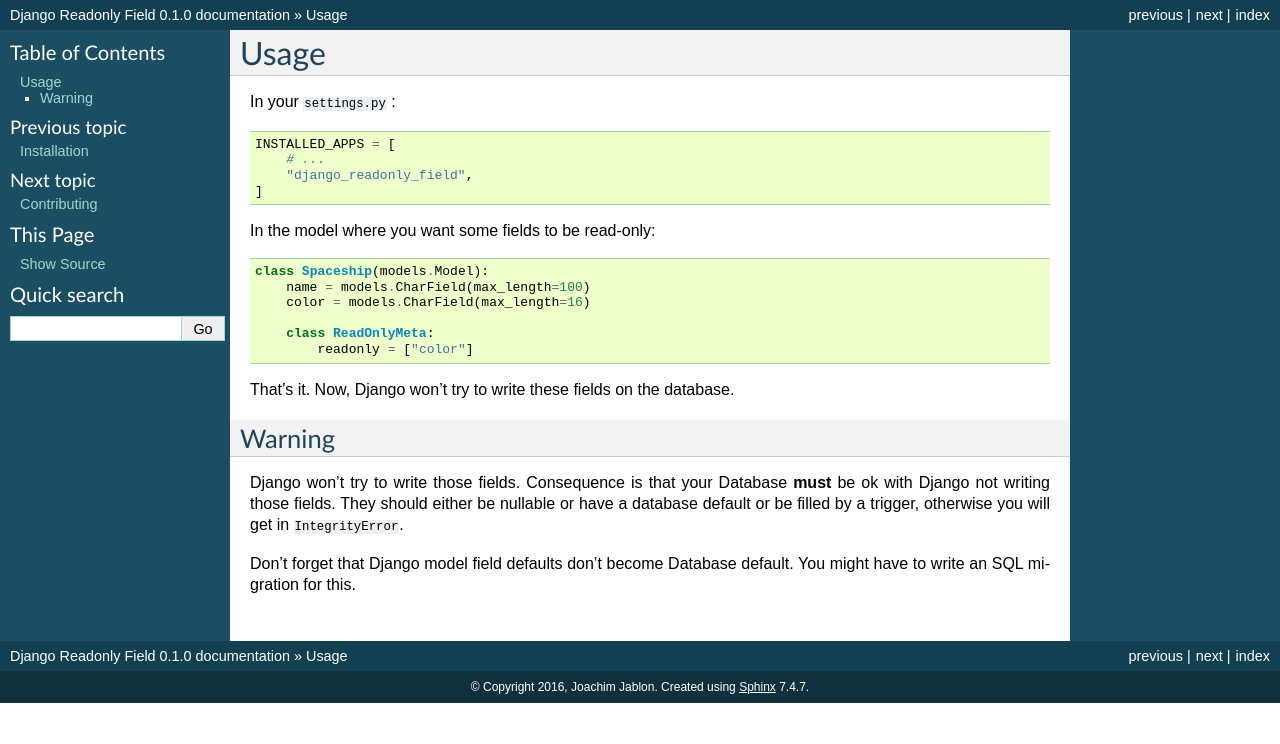
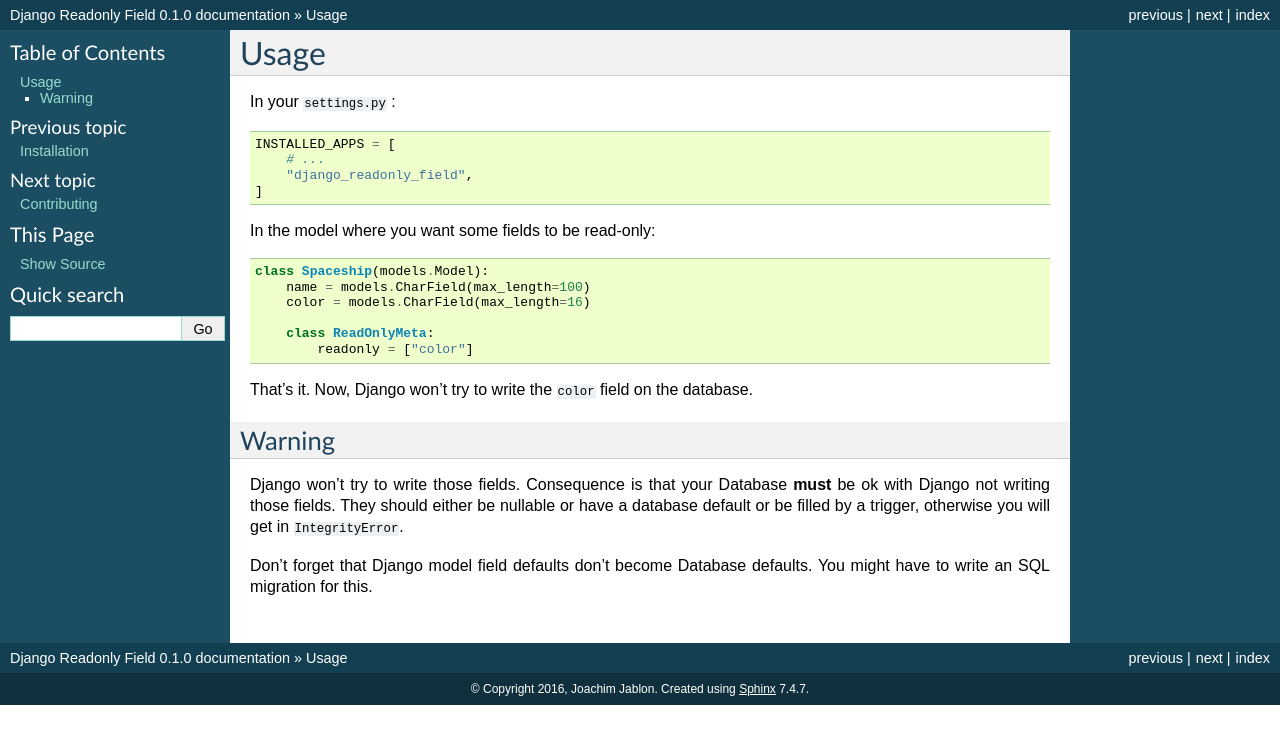
Before and after one commit to peopledoc/django-readonly-field, a Sphinx documentation site: the page built from docs/usage.rst, in a window 1280 px wide. Shown: the top 744 px of the page. Built offline with Sphinx 7.4.7, drawn with Linux system fonts in a browser that asks for light colours.

Commit message:
Typos in the README

```diff
--- a/README.rst
+++ b/README.rst
@@ -53,7 +53,8 @@ In the model where you want some fields to be read-only:
         class ReadOnlyMeta:
             readonly = ["color"]
 
-That's it. Now, Django won't try to write these fields on the database.
+That's it. Now, Django won't try to write the ``color`` field on the database.
+
 
 Warning
 -------
--- a/docs/usage.rst
+++ b/docs/usage.rst
@@ -22,7 +22,7 @@ In the model where you want some fields to be read-only:
         class ReadOnlyMeta:
             readonly = ["color"]
 
-That's it. Now, Django won't try to write these fields on the database.
+That's it. Now, Django won't try to write the ``color`` field on the database.
 
 
 Warning
@@ -33,5 +33,5 @@ Django won't try to write those fields. Consequence is that your Database
 be nullable or have a database default or be filled by a trigger, otherwise
 you will get in ``IntegrityError``.
 
-Don't forget that Django model field defaults don't become Database default.
+Don't forget that Django model field defaults don't become Database defaults.
 You might have to write an SQL migration for this.
```
Also changed, not shown: other parts of README.rst (+2 -1 lines).
